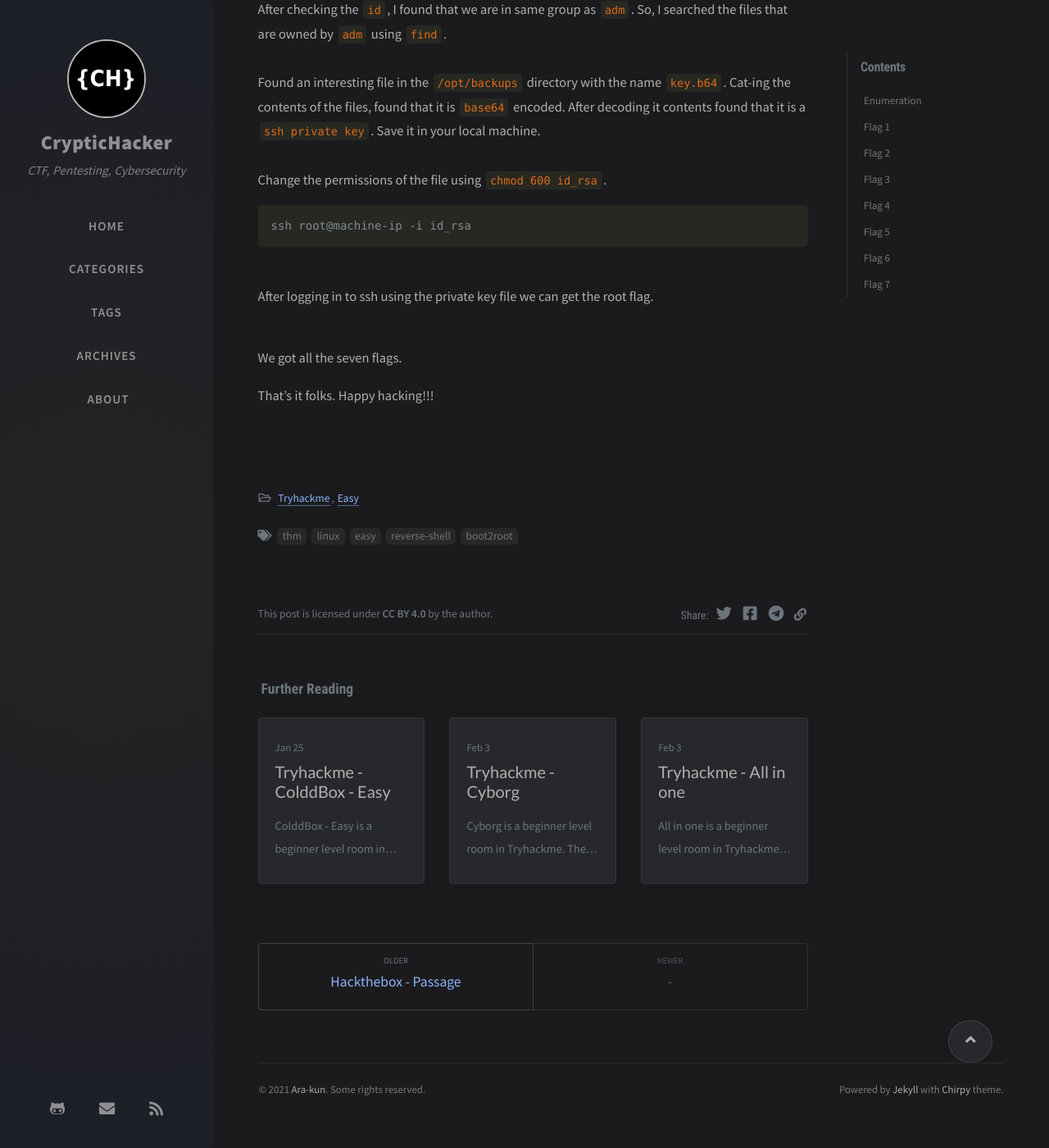
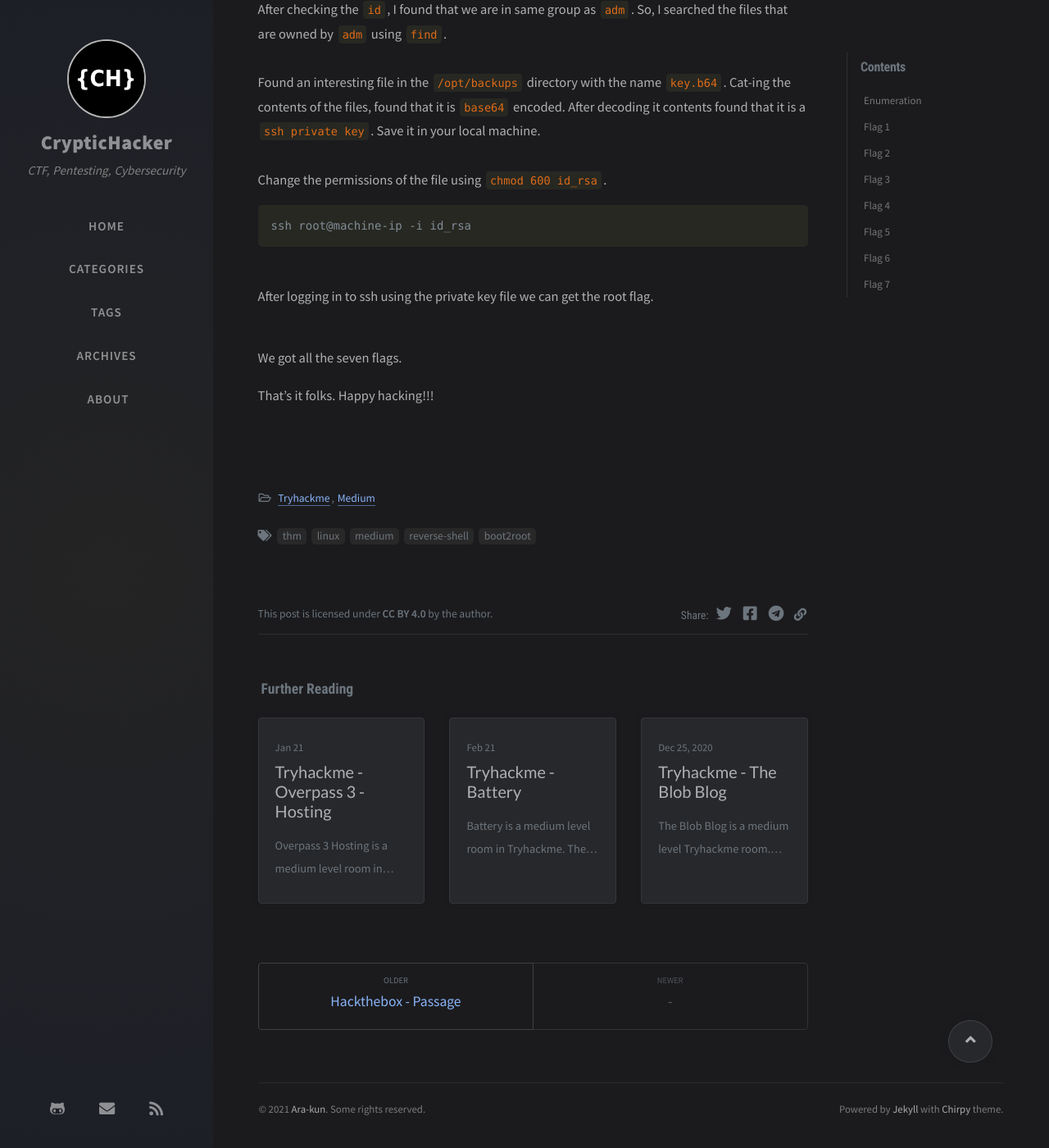
Before and after one commit to cryptichacker/cryptichacker.github.io, a Jekyll site: the page built from _posts/TryHackMe/2021-03-06-watcher.md, in a window 1280 px wide and 1400 px high, scrolled down 4566 px. Shown: the whole window at 82% size. Built offline with Jekyll 4.4.1, drawn with Linux system fonts in a browser that asks for light colours; nearby versions of some CDN libraries; comment, search, counter and statistics services are not loaded; before the commit the page ends 5942 px from its top, so only the background shows below that; some of the changed text lies outside the part shown.

Commit message:
Edit-post:Watcher

```diff
--- a/_posts/TryHackMe/2021-03-06-watcher.md
+++ b/_posts/TryHackMe/2021-03-06-watcher.md
@@ -2,12 +2,12 @@
 layout: post
 title: Tryhackme - Watcher
 date: 2021-03-06 19:00:00 +0000
-category: [Tryhackme, Easy]
-tags: [thm,linux,easy,reverse-shell,boot2root]
+category: [Tryhackme, Medium]
+tags: [thm,linux,medium,reverse-shell,boot2root]
 ---
 
 ---
-Watcher is a beginner level room in Tryhackme. Unlike the usual rooms where you have to get only the user and the root flag, this room had seven flags with the combination of web, user and root flags. The final objective is to get all the flags.
+Watcher is a medium level room in Tryhackme. Unlike the usual rooms where you have to get only the user and the root flag, this room had seven flags with the combination of web, user and root flags. The final objective is to get all the flags.
 
 <br>
 ![cover_image](/assets/img/tryhackme/watcher/1.png)
```
